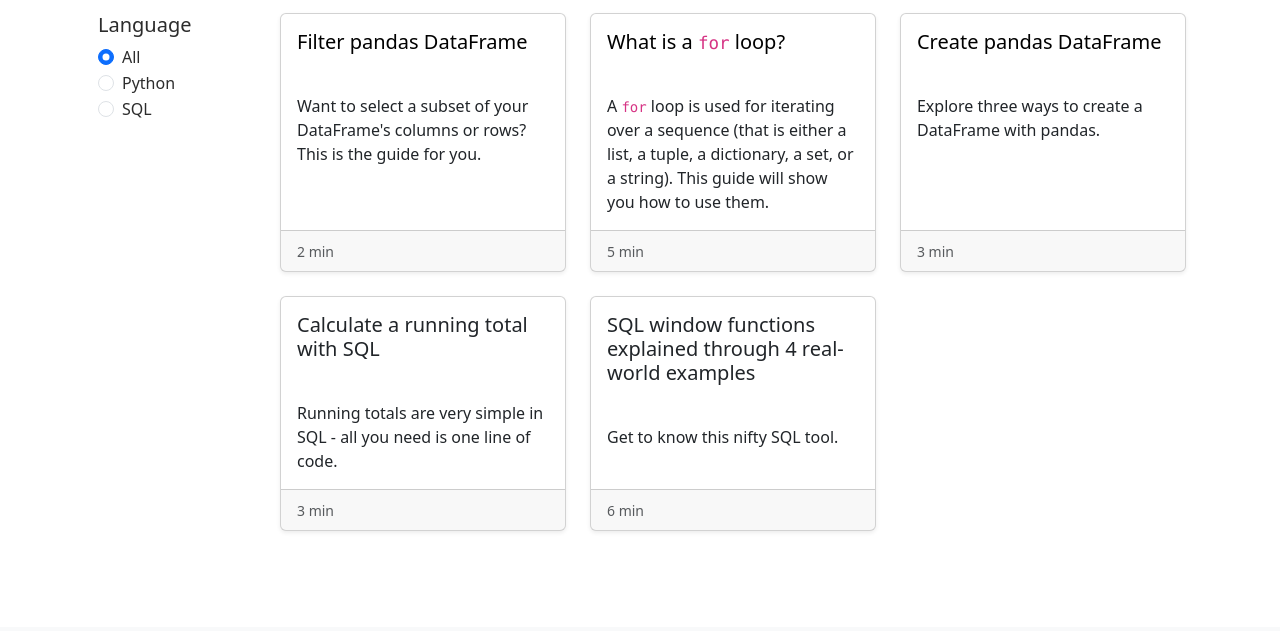
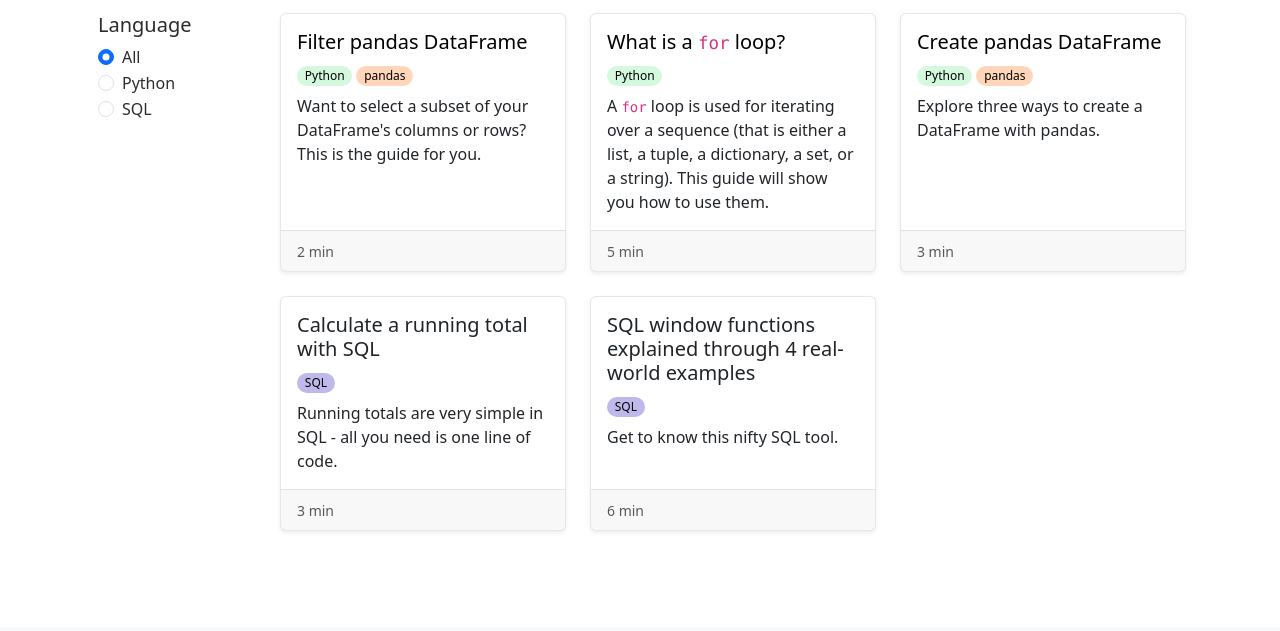
Before and after one commit to mscmsc678/mscmsc678.github.io, a plain HTML site: page guides.html in a window 1280 px wide. Shown: the part 169-800 px from the top of the page. Drawn offline with nearby package versions, Linux system fonts and the light colour scheme.

Commit message:
restyled cards

```diff
--- a/custom.css
+++ b/custom.css
@@ -93,6 +93,46 @@
   .show {
     display: flex;
   }
+
+
+/* CARDS */
+
+/* .text-body-secondary {
+    font-family: monospace;
+} */
+
+.card {
+    border-color:rgba(175, 175, 175, 0.3);
+}
+
+.card-title:hover {
+    background: linear-gradient(.25turn, #42047e, #07f49e);
+    -webkit-background-clip: text;
+    -webkit-text-fill-color: transparent;
+    text-decoration: none;
+}
+
+.card-footer {
+    border-color:rgba(175, 175, 175, 0.3);
+}
+
+.badge {
+    border-radius: 25px;
+    color: black;
+    font-weight: 200;
+}
+
+.badge-python {
+    background-color: #D5F9DE;
+}
+
+.badge-pandas {
+    background-color: #FFD6BA;
+}
+
+.badge-sql {
+    background-color: #BEB8EB;
+}
 
 
 /* CHECKBOX SELECTORS */
```
